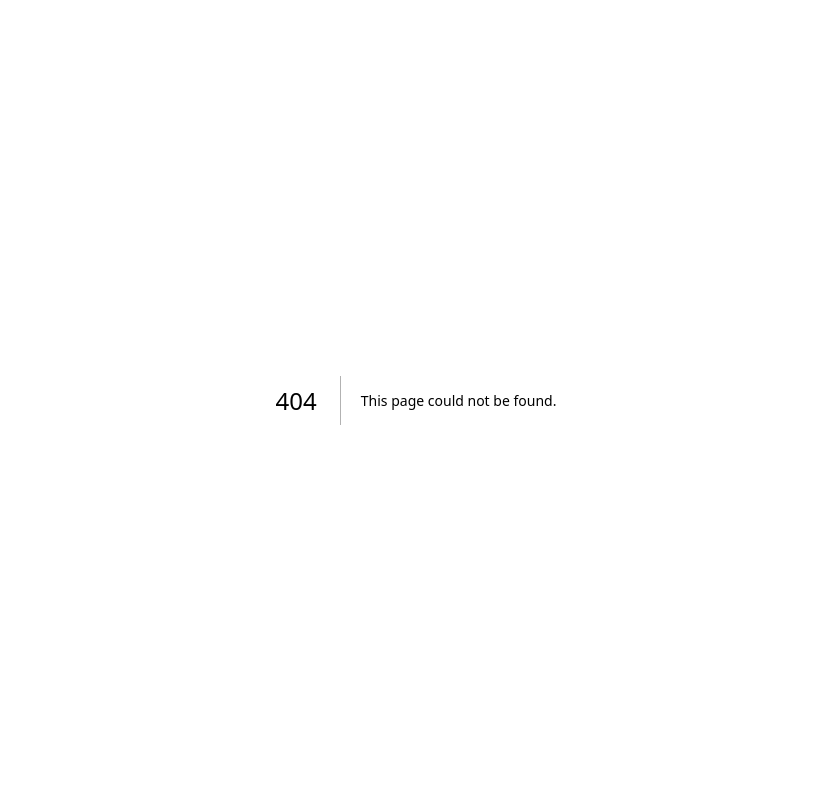
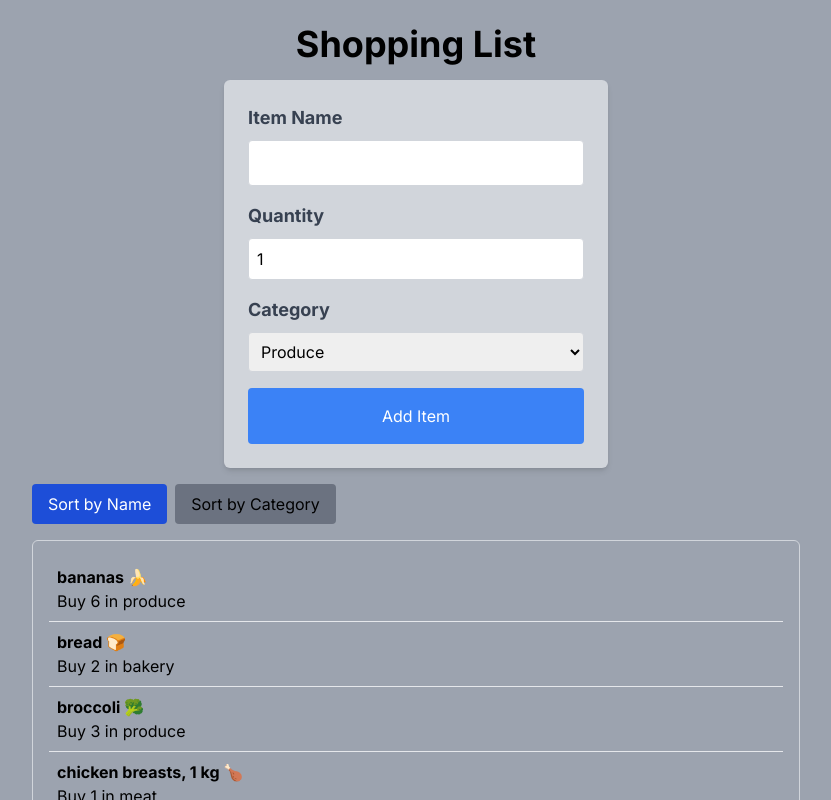
Before and after one commit to HazelBatu21/cprg306-assignments, a Next.js app: page /week-7 in a window 1280 px wide. Before the commit this address had no page. Shown: the top 800 px of the page, without its empty margins (224-1055 px from the left). Built offline with nearby package versions, Linux system fonts and the light colour scheme.

Commit message:
created week 7 folder

```diff
--- a/app/page.js
+++ b/app/page.js
@@ -21,6 +21,9 @@ export default function Home() {
             <li className = "mb-1">
             <a Link href="/week-6"className = "text-2xl hover:text-blue-400 hover:underline">Week 6 Assignment</a>
             </li>
+            <li className = "mb-1">
+            <a Link href="/week-7"className = "text-2xl hover:text-blue-400 hover:underline">Week 7 Assignment</a>
+            </li>
           </ul>
       </div>
 
--- /dev/null
+++ b/app/week-7/item-list.js
@@ -0,0 +1,51 @@
+//week-6/item-list.js
+"use client";
+
+import { useState } from "react";
+import Item from "./item";
+
+export default function ItemList({ items }) {
+  const [sortBy, setSortBy] = useState("name");
+
+  const sortedItems = [...items].sort((a, b) => {
+    if (sortBy === "name") {
+      return a.name.localeCompare(b.name);
+    } else if (sortBy === "category") {
+      return a.category.localeCompare(b.category);
+    }
+    return 0;
+  });
+
+  return (
+    <div>
+      <div className="mb-4">
+        <button
+          onClick={() => setSortBy("name")}
+          className={`mr-2 px-4 py-2 rounded ${
+            sortBy === "name" ? "bg-blue-700 text-white" : "bg-gray-500"
+          }`}
+        >
+          Sort by Name
+        </button>
+        <button
+          onClick={() => setSortBy("category")}
+          className={`px-4 py-2 rounded ${
+            sortBy === "category" ? "bg-blue-700 text-white" : "bg-gray-500"
+          }`}
+        >
+          Sort by Category
+        </button>
+      </div>
+      <ul className="divide-y divide-gray-200 border border-gray-300 rounded-md p-4">
+        {sortedItems.map((item) => (
+          <Item
+            key={item.id}
+            name={item.name}
+            quantity={item.quantity}
+            category={item.category}
+          />
+        ))}
+      </ul>
+    </div>
+  );
+}
--- /dev/null
+++ b/app/week-7/item.js
@@ -0,0 +1,10 @@
+//week-6/item.js
+
+export default function Item({ name, quantity, category }) {
+    return (
+      <li className="p-2">
+        <div className="font-bold">{name}</div>
+        <div>Buy {quantity} in {category}</div>
+      </li>
+    );
+  }
--- /dev/null
+++ b/app/week-7/items.json
@@ -0,0 +1,75 @@
+
+[
+    {
+      "id": "1h2GJKH12gkHG31h1H",
+      "name": "milk, 4 L 🥛",
+      "quantity": 1,
+      "category": "dairy"
+    },
+    {
+      "id": "2KJH3k2j3H1k2J3K1H",
+      "name": "bread 🍞",
+      "quantity": 2,
+      "category": "bakery"
+    },
+    {
+      "id": "3h2KJH3k2j3H1k2J3",
+      "name": "eggs, dozen 🥚",
+      "quantity": 2,
+      "category": "dairy"
+    },
+    {
+      "id": "4k2J3K1H2GJKH12gk",
+      "name": "bananas 🍌",
+      "quantity": 6,
+      "category": "produce"
+    },
+    {
+      "id": "5H1h1H2KJH3k2j3H",
+      "name": "broccoli 🥦",
+      "quantity": 3,
+      "category": "produce"
+    },
+    {
+      "id": "6H1k2J3K1H2GJKH1",
+      "name": "chicken breasts, 1 kg 🍗",
+      "quantity": 1,
+      "category": "meat"
+    },
+    {
+      "id": "7gkHG31h1H2KJH3k",
+      "name": "pasta sauce 🍝",
+      "quantity": 3,
+      "category": "canned goods"
+    },
+    {
+      "id": "8j3H1k2J3K1H2GJK",
+      "name": "spaghetti, 454 g 🍝",
+      "quantity": 2,
+      "category": "dry goods"
+    },
+    {
+      "id": "9H12gkHG31h1H2KJ",
+      "name": "toilet paper, 12 pack 🧻",
+      "quantity": 1,
+      "category": "household"
+    },
+    {
+      "id": "10H3k2j3H1k2J3K1",
+      "name": "paper towels, 6 pack",
+      "quantity": 1,
+      "category": "household"
+    },
+    {
+      "id": "11k2J3K1H2GJKH12",
+      "name": "dish soap 🍽️",
+      "quantity": 1,
+      "category": "household"
+    },
+    {
+      "id": "12GJKH12gkHG31h1",
+      "name": "hand soap 🧼",
+      "quantity": 4,
+      "category": "household"
+    }
+  ]
--- /dev/null
+++ b/app/week-7/new-item.js
@@ -0,0 +1,87 @@
+//week-6/new-tems.js
+"use client";
+
+import { useState } from "react";
+
+export default function NewItem({ onAddItem }) {
+  const [name, setName] = useState('');
+  const [quantity, setQuantity] = useState(1);
+  const [category, setCategory] = useState('produce');
+
+  const handleSubmit = (event) => {
+    event.preventDefault();
+    const newItem = { name, quantity, category };
+    onAddItem(newItem);
+    console.log(newItem);
+    setName('');
+    setQuantity(1);
+    setCategory('produce');
+  };
+
+  return (
+    <div className="flex justify-center items-center">
+      <form onSubmit={handleSubmit} className="bg-gray-300 mb-4 p-6 max-w-sm w-full rounded-md shadow-md">
+        <div className="mb-4">
+          <label className="block text-gray-700 text-lg font-bold mb-2" htmlFor="name">
+            Item Name
+          </label>
+          <input
+            id="name"
+            type="text"
+            value={name}
+            onChange={(e) => setName(e.target.value)}
+            required
+            className="w-full p-2 border border-gray-300 text-lg rounded text-black"
+          />
+        </div>
+
+        <div className="mb-4">
+          <label className="block text-gray-700 text-lg font-bold mb-2" htmlFor="quantity">
+            Quantity
+          </label>
+          <input
+            id="quantity"
+            type="number"
+            min="1"
+            max="99"
+            value={quantity}
+            onChange={(e) => setQuantity(Number(e.target.value))}
+            required
+            className="w-full p-2 border border-gray-300 rounded text-black"
+          />
+        </div>
+
+        <div className="mb-4">
+          <label className="block text-gray-700 text-lg font-bold mb-2" htmlFor="category">
+            Category
+          </label>
+          <select
+            id="category"
+            value={category}
+            onChange={(e) => setCategory(e.target.value)}
+            className="w-full p-2 border border-gray-300 rounded text-black"
+          >
+            <option value="produce">Produce</option>
+            <option value="dairy">Dairy</option>
+            <option value="bakery">Bakery</option>
+            <option value="meat">Meat</option>
+            <option value="frozen">Frozen Foods</option>
+            <option value="canned">Canned Goods</option>
+            <option value="dry">Dry Goods</option>
+            <option value="beverages">Beverages</option>
+            <option value="snacks">Snacks</option>
+            <option value="household">Household</option>
+            <option value="other">Other</option>
+          </select>
+        </div>
+
+        <button
+          type="submit"
+          className="w-full bg-blue-500 text-white py-4 px-4 rounded hover:bg-blue-700"
+        >
+          Add Item
+        </button>
+      </form>
+    </div>
+  );
+}
--- /dev/null
+++ b/app/week-7/page.js
@@ -0,0 +1,26 @@
+//week-6/page.js
+"use client";
+
+import { useState } from "react";
+import NewItem from "./new-item";
+import ItemList from "./item-list"
+import itemsData from "./items.json";
+
+export default function Page() {
+  const [items, setItems] = useState(itemsData);
+
+  const handleAddItem = (newItem) => {
+    setItems((prevItems) => [...prevItems, newItem]);
+  };
+
+
+  return (
+    <main className="p-6 min-h-screen bg-gray-400 flex justify-center ">
+      <div className="max-w-3xl w-full">
+        <h1 className="text-4xl font-bold mb-4 text-center">Shopping List</h1>
+        <NewItem onAddItem = {handleAddItem}/>
+        <ItemList items = {items}/>
+      </div>
+    </main>
+  );
+}
```
